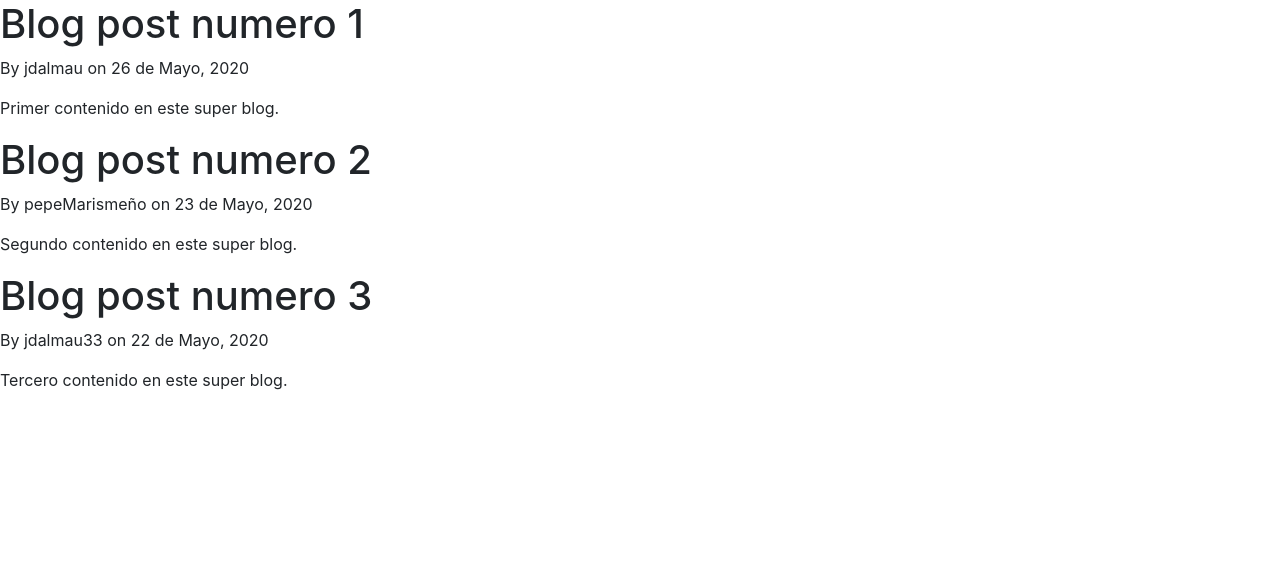
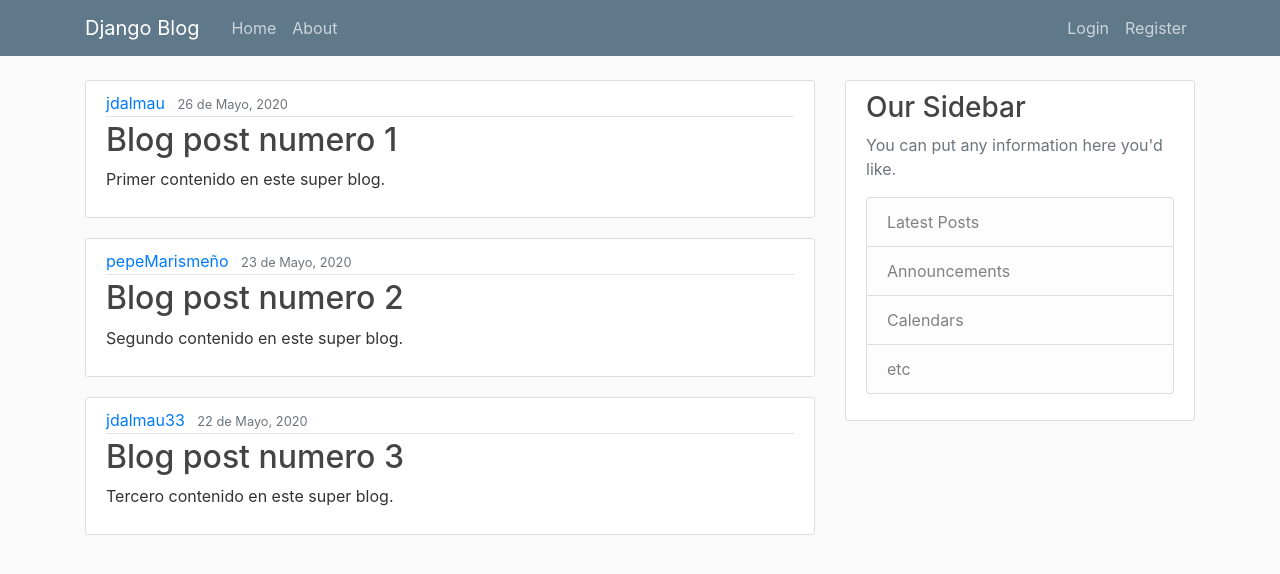
Before and after one commit to dalmaudev/Django-Blog, a Django app: page / in a window 1280 px wide. Shown: the top 574 px of the page. Run offline with Django 3.2, Linux system fonts and the light colour scheme; some libraries are stand-ins or nearby versions.

Commit message:
adding css and some html

```diff
--- /dev/null
+++ b/django_project/blog/static/blog/main.css
@@ -0,0 +1,84 @@
+body {
+    background: #fafafa;
+    color: #333333;
+    margin-top: 5rem;
+  }
+
+  h1, h2, h3, h4, h5, h6 {
+    color: #444444;
+  }
+
+  ul {
+    margin: 0;
+  }
+
+  .bg-steel {
+    background-color: #5f788a;
+  }
+
+  .site-header .navbar-nav .nav-link {
+    color: #cbd5db;
+  }
+
+  .site-header .navbar-nav .nav-link:hover {
+    color: #ffffff;
+  }
+
+  .site-header .navbar-nav .nav-link.active {
+    font-weight: 500;
+  }
+
+  .content-section {
+    background: #ffffff;
+    padding: 10px 20px;
+    border: 1px solid #dddddd;
+    border-radius: 3px;
+    margin-bottom: 20px;
+  }
+
+  .article-title {
+    color: #444444;
+  }
+
+  a.article-title:hover {
+    color: #428bca;
+    text-decoration: none;
+  }
+
+  .article-content {
+    white-space: pre-line;
+  }
+
+  .article-img {
+    height: 65px;
+    width: 65px;
+    margin-right: 16px;
+  }
+
+  .article-metadata {
+    padding-bottom: 1px;
+    margin-bottom: 4px;
+    border-bottom: 1px solid #e3e3e3
+  }
+
+  .article-metadata a:hover {
+    color: #333;
+    text-decoration: none;
+  }
+
+  .article-svg {
+    width: 25px;
+    height: 25px;
+    vertical-align: middle;
+  }
+
+  .account-img {
+    height: 125px;
+    width: 125px;
+    margin-right: 20px;
+    margin-bottom: 16px;
+  }
+
+  .account-heading {
+    font-size: 2.5rem;
+  }
--- a/django_project/blog/templates/blog/base.html
+++ b/django_project/blog/templates/blog/base.html
@@ -1,31 +1,88 @@
+{% load static %}
+
 <!DOCTYPE html>
 <html lang="en">
+
 <head>
     <!-- Required meta tags -->
     <meta charset="utf-8">
     <meta name="viewport" content="width=device-width, initial-scale=1, shrink-to-fit=no">
 
     <!-- Bootstrap CSS -->
-    <link rel="stylesheet" href="https://maxcdn.bootstrapcdn.com/bootstrap/4.0.0/css/bootstrap.min.css" integrity="sha384-Gn5384xqQ1aoWXA+058RXPxPg6fy4IWvTNh0E263XmFcJlSAwiGgFAW/dAiS6JXm" crossorigin="anonymous">
+    <link rel="stylesheet" href="https://maxcdn.bootstrapcdn.com/bootstrap/4.0.0/css/bootstrap.min.css"
+        integrity="sha384-Gn5384xqQ1aoWXA+058RXPxPg6fy4IWvTNh0E263XmFcJlSAwiGgFAW/dAiS6JXm" crossorigin="anonymous">
+
+    <!-- Custom CSS -->
+    <link rel="stylesheet" href="{% static 'blog/main.css' %}">
 
     {% if title %}
-        <title>Django Blog - {{ title }}</title>
+    <title>Django Blog - {{ title }}</title>
     {% else %}
-        <title>Django Blog</title>
+    <title>Django Blog</title>
     {% endif %}
 </head>
+
 <body>
 
+    <!-- Navigation -->
 
-    {% block content %}
+    <header class="site-header">
+        <nav class="navbar navbar-expand-md navbar-dark bg-steel fixed-top">
+            <div class="container">
+                <a class="navbar-brand mr-4" href="/">Django Blog</a>
+                <button class="navbar-toggler" type="button" data-toggle="collapse" data-target="#navbarToggle"
+                    aria-controls="navbarToggle" aria-expanded="false" aria-label="Toggle navigation">
+                    <span class="navbar-toggler-icon"></span>
+                </button>
+                <div class="collapse navbar-collapse" id="navbarToggle">
+                    <div class="navbar-nav mr-auto">
+                        <a class="nav-item nav-link" href="/">Home</a>
+                        <a class="nav-item nav-link" href="/about">About</a>
+                    </div>
+                    <!-- Navbar Right Side -->
+                    <div class="navbar-nav">
+                        <a class="nav-item nav-link" href="#">Login</a>
+                        <a class="nav-item nav-link" href="#">Register</a>
+                    </div>
+                </div>
+            </div>
+        </nav>
+    </header>
 
-    {% endblock content %}
+    <!-- Content -->
 
+    <main role="main" class="container">
+        <div class="row">
+            <div class="col-md-8">
+                {% block content %}{% endblock %}
+            </div>
+            <div class="col-md-4">
+                <div class="content-section">
+                    <h3>Our Sidebar</h3>
+                    <p class='text-muted'>You can put any information here you'd like.
+                        <ul class="list-group">
+                            <li class="list-group-item list-group-item-light">Latest Posts</li>
+                            <li class="list-group-item list-group-item-light">Announcements</li>
+                            <li class="list-group-item list-group-item-light">Calendars</li>
+                            <li class="list-group-item list-group-item-light">etc</li>
+                        </ul>
+                    </p>
+                </div>
+            </div>
+        </div>
+    </main>
 
     <!-- Optional JavaScript -->
     <!-- jQuery first, then Popper.js, then Bootstrap JS -->
-    <script src="https://code.jquery.com/jquery-3.2.1.slim.min.js" integrity="sha384-KJ3o2DKtIkvYIK3UENzmM7KCkRr/rE9/Qpg6aAZGJwFDMVNA/GpGFF93hXpG5KkN" crossorigin="anonymous"></script>
-    <script src="https://cdnjs.cloudflare.com/ajax/libs/popper.js/1.12.9/umd/popper.min.js" integrity="sha384-ApNbgh9B+Y1QKtv3Rn7W3mgPxhU9K/ScQsAP7hUibX39j7fakFPskvXusvfa0b4Q" crossorigin="anonymous"></script>
-    <script src="https://maxcdn.bootstrapcdn.com/bootstrap/4.0.0/js/bootstrap.min.js" integrity="sha384-JZR6Spejh4U02d8jOt6vLEHfe/JQGiRRSQQxSfFWpi1MquVdAyjUar5+76PVCmYl" crossorigin="anonymous"></script>
+    <script src="https://code.jquery.com/jquery-3.2.1.slim.min.js"
+        integrity="sha384-KJ3o2DKtIkvYIK3UENzmM7KCkRr/rE9/Qpg6aAZGJwFDMVNA/GpGFF93hXpG5KkN" crossorigin="anonymous">
+    </script>
+    <script src="https://cdnjs.cloudflare.com/ajax/libs/popper.js/1.12.9/umd/popper.min.js"
+        integrity="sha384-ApNbgh9B+Y1QKtv3Rn7W3mgPxhU9K/ScQsAP7hUibX39j7fakFPskvXusvfa0b4Q" crossorigin="anonymous">
+    </script>
+    <script src="https://maxcdn.bootstrapcdn.com/bootstrap/4.0.0/js/bootstrap.min.js"
+        integrity="sha384-JZR6Spejh4U02d8jOt6vLEHfe/JQGiRRSQQxSfFWpi1MquVdAyjUar5+76PVCmYl" crossorigin="anonymous">
+    </script>
 </body>
+
 </html>
--- a/django_project/blog/templates/blog/home.html
+++ b/django_project/blog/templates/blog/home.html
@@ -2,10 +2,17 @@
 
 {% block content %}
 
-    {% for post in posts %}
-        <h1>{{ post.title }}</h1>
-        <p>By {{ post.author }} on {{ post.date_posted }}</p>
-        <p>{{ post.content }}</p>
-    {% endfor %}
+{% for post in posts %}
+    <article class="media content-section">
+        <div class="media-body">
+            <div class="article-metadata">
+                <a class="mr-2" href="#">{{ post.author }}</a>
+                <small class="text-muted">{{ post.date_posted }}</small>
+            </div>
+            <h2><a class="article-title" href="#">{{ post.title }}</a></h2>
+            <p class="article-content">{{ post.content }}</p>
+        </div>
+    </article>
+{% endfor %}
 
 {% endblock content %}
```
